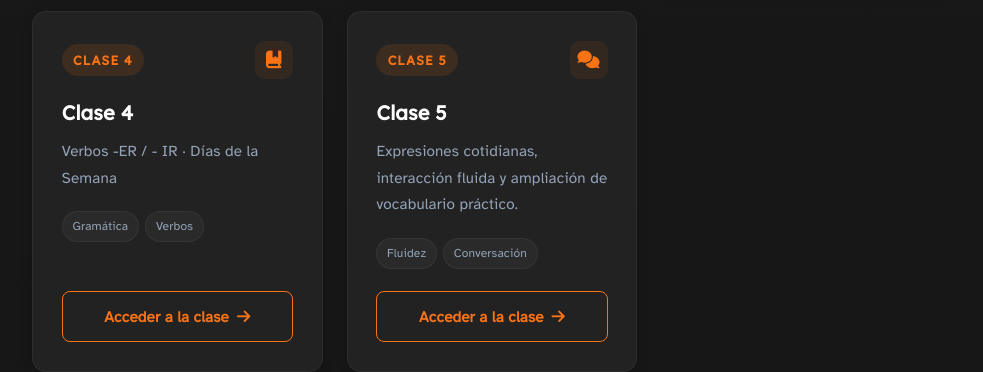
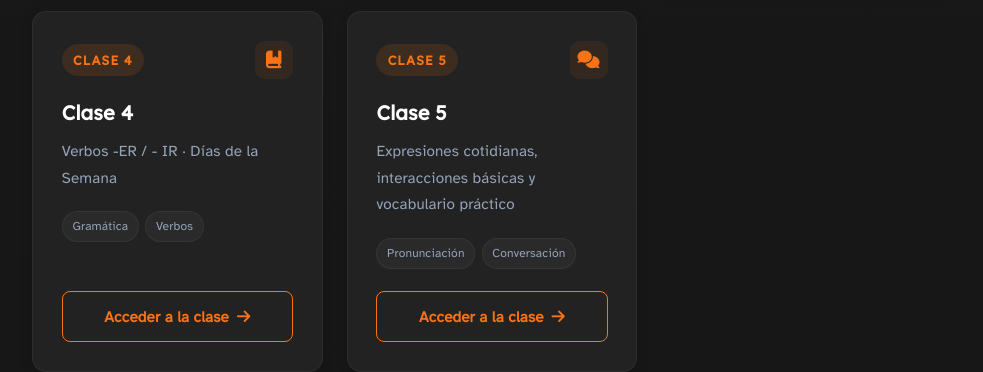
Before and after one commit to aguirrecarlos-aes/esp, a plain HTML site: page index.html in a window 1280 px wide. Shown: the part 920-1292 px from the top of the page, without its empty margins (148-1131 px from the left). Drawn offline with Linux system fonts and the light colour scheme.

Commit message:
Update index.html

```diff
--- a/index.html
+++ b/index.html
@@ -524,7 +524,7 @@
                     </a>
                 </div>
 
-                <div class="card" data-keywords="clase 5 conversación fluidez interacción expresiones vocabulario avanzado" style="animation-delay: 0.45s">
+                <div class="card" data-keywords="clase 5 conversación fluidez pronunciación sonido interacción expresiones vocabulario avanzado" style="animation-delay: 0.45s">
                     <div>
                         <div class="card-top">
                             <span class="class-number">CLASE 5</span>
@@ -532,9 +532,9 @@
                         </div>
                         <div class="card-content">
                             <h2>Clase 5</h2>
-                            <p>Expresiones cotidianas, interacción fluida y ampliación de vocabulario práctico.</p>
+                            <p>Expresiones cotidianas, interacciones básicas y vocabulario práctico</p>
                             <div class="tags">
-                                <span class="tag">Fluidez</span>
+                                <span class="tag">Pronunciación</span>
                                 <span class="tag">Conversación</span>
                             </div>
                         </div>
```
